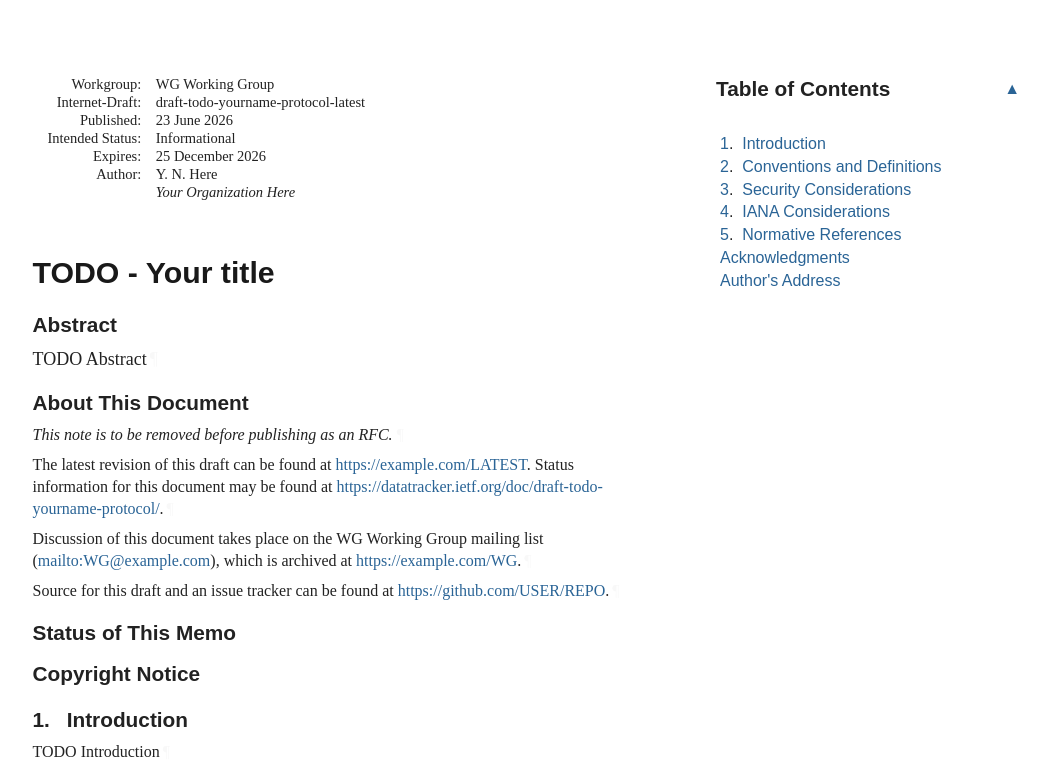
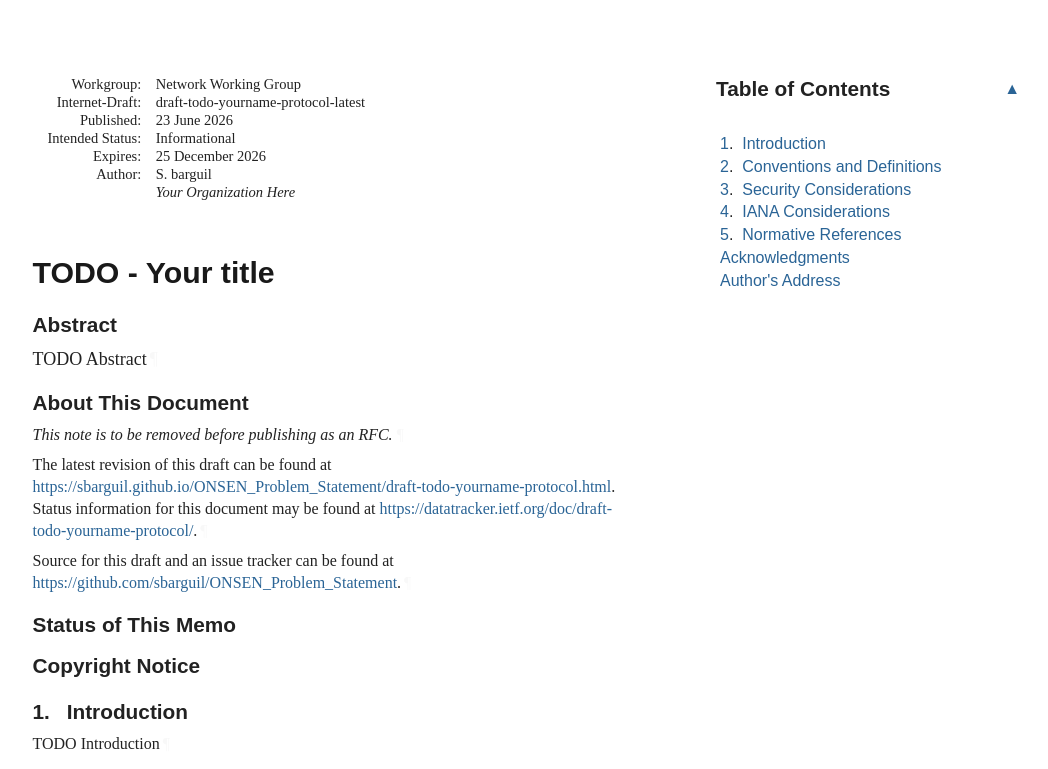
Before and after one commit to sbarguil/ONSEN_Problem_Statement, a plain HTML site: page draft-todo-yourname-protocol.html in a window 1280 px wide. Shown: the top 769 px of the page, without its empty margins (92-1140 px from the left). Drawn offline with Linux system fonts and the light colour scheme; a web font is replaced by a local one.

Commit message:
Script updating gh-pages from 91fc2fa. [ci skip]

```diff
--- a/draft-todo-yourname-protocol.html
+++ b/draft-todo-yourname-protocol.html
@@ -5,7 +5,7 @@
 <meta content="Common,Latin" name="scripts">
 <meta content="initial-scale=1.0" name="viewport">
 <title>TODO - Your title</title>
-<meta content="Your Name Here" name="author">
+<meta content="samier barguil" name="author">
 <meta content="
        TODO Abstract
     " name="description">
@@ -1049,7 +1049,7 @@ svg {
 <td class="right">June 2026</td>
 </tr></thead>
 <tfoot><tr>
-<td class="left">Here</td>
+<td class="left">barguil</td>
 <td class="center">Expires 25 December 2026</td>
 <td class="right">[Page]</td>
 </tr></tfoot>
@@ -1058,7 +1058,7 @@ svg {
 <div id="internal-metadata" class="document-information">
 <dl id="identifiers">
 <dt class="label-workgroup">Workgroup:</dt>
-<dd class="workgroup">WG Working Group</dd>
+<dd class="workgroup">Network Working Group</dd>
 <dt class="label-internet-draft">Internet-Draft:</dt>
 <dd class="internet-draft">draft-todo-yourname-protocol-latest</dd>
 <dt class="label-published">Published:</dt>
@@ -1072,7 +1072,7 @@ svg {
 <dt class="label-authors">Author:</dt>
 <dd class="authors">
 <div class="author">
-      <div class="author-name">Y. N. Here</div>
+      <div class="author-name">S. barguil</div>
 <div class="org">Your Organization Here</div>
 </div>
 </dd>
@@ -1089,14 +1089,10 @@ svg {
       </h2>
 <p id="section-note.1-1">This note is to be removed before publishing as an RFC.<a href="#section-note.1-1" class="pilcrow">¶</a></p>
 <p id="section-note.1-2">
-        The latest revision of this draft can be found at <span><a href="https://example.com/LATEST">https://example.com/LATEST</a></span>.
+        The latest revision of this draft can be found at <span><a href="https://sbarguil.github.io/ONSEN_Problem_Statement/draft-todo-yourname-protocol.html">https://sbarguil.github.io/ONSEN_Problem_Statement/draft-todo-yourname-protocol.html</a></span>.
         Status information for this document may be found at <span><a href="https://datatracker.ietf.org/doc/draft-todo-yourname-protocol/">https://datatracker.ietf.org/doc/draft-todo-yourname-protocol/</a></span>.<a href="#section-note.1-2" class="pilcrow">¶</a></p>
-<p id="section-note.1-3">
-        Discussion of this document takes place on the
-        WG Working Group mailing list (<span><a href="mailto:WG@example.com">mailto:WG@example.com</a></span>),
-        which is archived at <span><a href="https://example.com/WG">https://example.com/WG</a></span>.<a href="#section-note.1-3" class="pilcrow">¶</a></p>
-<p id="section-note.1-4">Source for this draft and an issue tracker can be found at
-        <span><a href="https://github.com/USER/REPO">https://github.com/USER/REPO</a></span>.<a href="#section-note.1-4" class="pilcrow">¶</a></p>
+<p id="section-note.1-3">Source for this draft and an issue tracker can be found at
+        <span><a href="https://github.com/sbarguil/ONSEN_Problem_Statement">https://github.com/sbarguil/ONSEN_Problem_Statement</a></span>.<a href="#section-note.1-3" class="pilcrow">¶</a></p>
 </section>
 <div id="status-of-memo">
 <section id="section-boilerplate.1">
@@ -1237,11 +1233,11 @@ appear in all capitals, as shown here.<a href="#section-2-1" class="pilcrow">¶<
 <a href="#name-authors-address" class="section-name selfRef">Author's Address</a>
       </h2>
 <address class="vcard">
-        <div dir="auto" class="left"><span class="fn nameRole">Your Name Here</span></div>
+        <div dir="auto" class="left"><span class="fn nameRole">samier barguil</span></div>
 <div dir="auto" class="left"><span class="org">Your Organization Here</span></div>
 <div class="email">
 <span>Email:</span>
-<a href="mailto:your.email@example.com" class="email">your.email@example.com</a>
+<a href="mailto:samir.barguil@gmail.com" class="email">samir.barguil@gmail.com</a>
 </div>
 </address>
 </section>
```
Also changed, not shown: draft-todo-yourname-protocol.txt.
